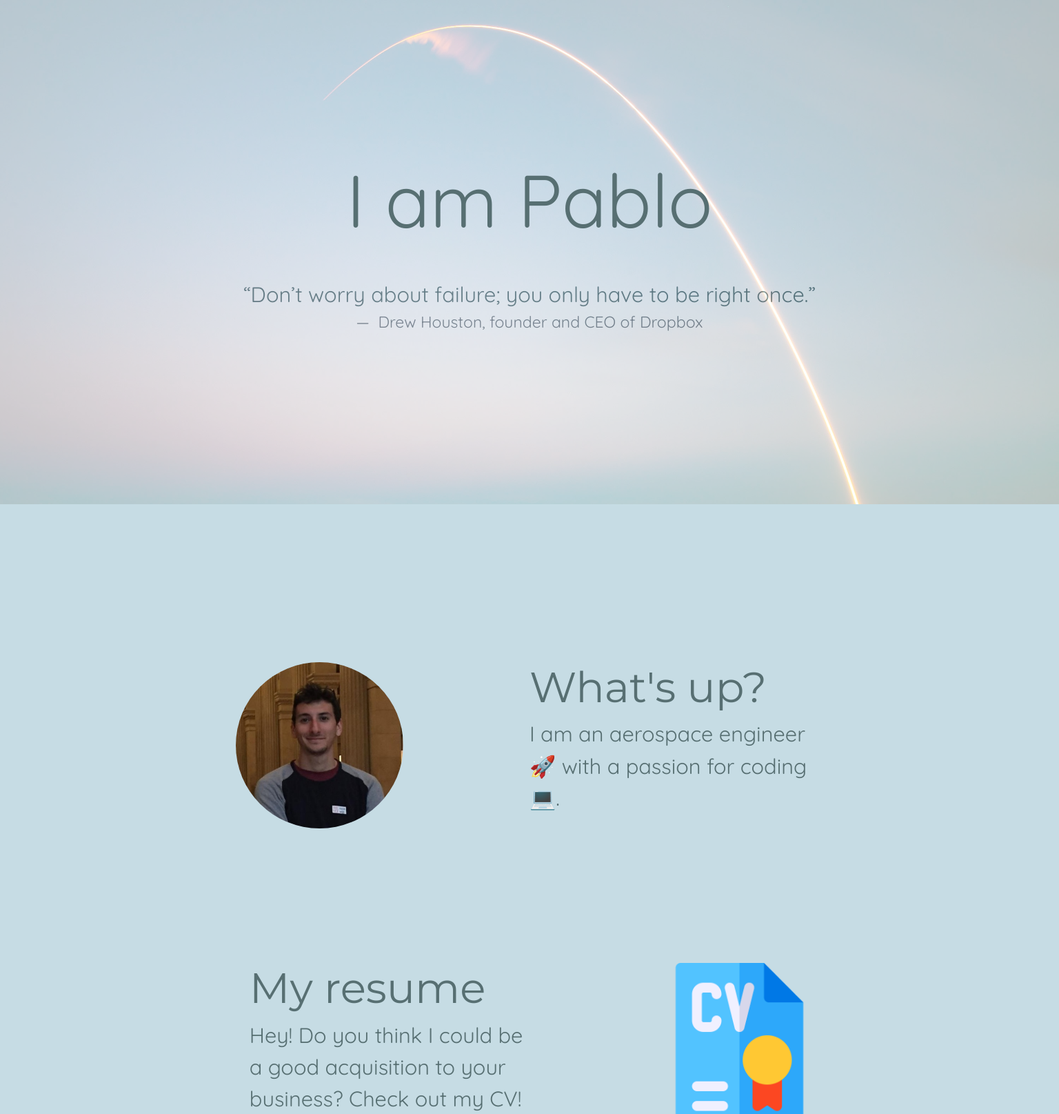
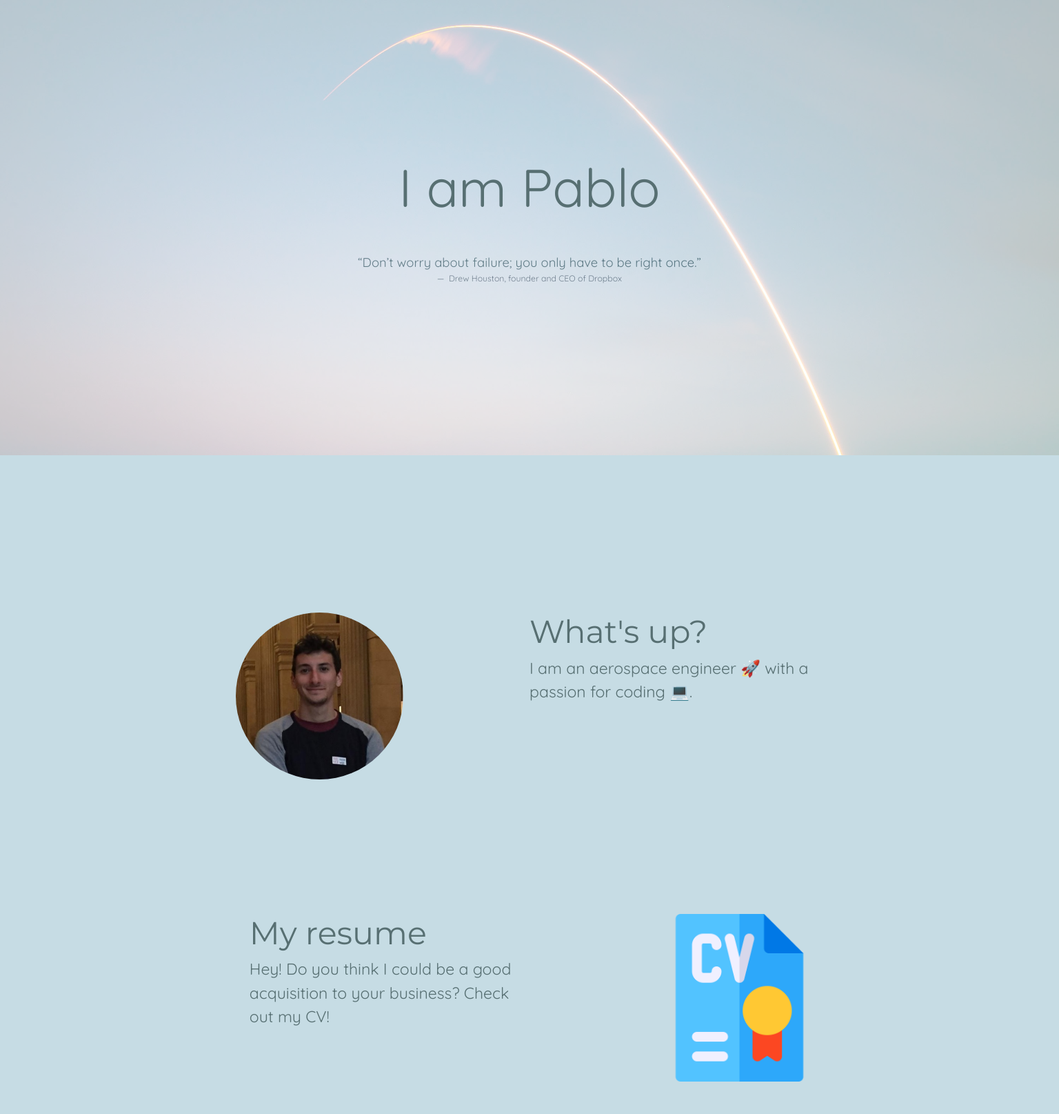
Before and after one commit to pablouboldi/my-website, a Flask app: page / in a window 1536 px wide. Shown: the part 82-1697 px from the top of the page at 69% size. Run offline with Flask 2, Linux system fonts and the light colour scheme; some libraries are stand-ins or nearby versions.

Commit message:
Update the responsiveness of the website

```diff
--- a/static/css/styles.css
+++ b/static/css/styles.css
@@ -5,33 +5,68 @@ body {
     color: #576F72;
 }
 
+
+
 h1 {
     font-size: 7vw;
     margin: 0px auto 0px auto;
     font-family: Quicksand, sans-serif;
 }
+@media screen and (min-width: 1500px) {
+h1 {
+    font-size: 5vw;
+}
+}
+
+
+
+
+
 
 h2 {
-    font-size: 2.5rem;
+    font-size: 4vw;
     font-family: Montserrat, sans-serif;
     font-weight: normal;
 }
+
 
 h3 {
     color: #11999E;
     font-family: Montserrat, sans-serif;
 }
 
-blockquote p{
-    font-size: 2vw;
+
+
+.subheading{
+    font-size: 2.5vw;
+}
+@media screen and (min-width: 1500px) {
+    .subheading{
+        font-size: 1.2vw;
+    }
 }
 
-.blockquote-footer{
-    font-size: 1.5vw;
+
+
+
+
+.author {
+    font-size: 1.7vw;
+}
+@media screen and (min-width: 1500px) {
+.author {
+    font-size: 0.8vw;
+}
 }
 
+
+
+
+
+
+
 p {
-    font-size: 1.5rem;
+    font-size: 2.5vw;
     line-height: 1.5;
 }
 
@@ -53,13 +88,15 @@ hr {
 /* ---------------------------- Navbar ---------------------------- */
 
 .navbar {
-/*
-    -webkit-box-shadow: 0px 10px 6px -8px rgba(0,0,0,0.2);
-    -moz-box-shadow: 0px 10px 6px -8px rgba(0,0,0,0.2);
-    box-shadow: 0px 10px 6px -8px rgba(0,0,0,0.2);
-*/
     font-size: 20px;
     background-color: #DAEAF1;
+}
+
+@media screen and (min-width: 1500px) {
+    .navbar {
+    font-size: 20px;
+    background-color: #DAEAF1;
+}
 }
 
 .navbar-brand img{
@@ -139,12 +176,16 @@ hr {
     margin-bottom: 45px;
 }
 
+@media screen and (min-width: 1500px) {
 .item-container h2 {
-    font-size: 4vw;
+    font-size: 3vw;
+}
 }
 
+@media screen and (min-width: 1500px) {
 .item-container p {
-    font-size: 2vw;
+    font-size: 1.5vw;
+}
 }
 
 #profile-img {
@@ -157,6 +198,7 @@ hr {
 
 .about-me {
     text-align: left;
+    font-size: 130%;
 }
 
 /* ---------------------------- contact.html ---------------------------- */
@@ -164,6 +206,7 @@ hr {
 
 .contact-me {
     text-align: left;
+    font-size: 130%;
 }
 
 /* ---------------------------- portfolio.html ---------------------------- */
@@ -198,6 +241,10 @@ hr {
     padding: 20px;
 }
 
+.project-content p {
+    font-size: 130%;
+}
+
 .lead {
     margin-bottom: 20px;
     font-size: 2rem;
--- a/templates/header.html
+++ b/templates/header.html
@@ -4,7 +4,7 @@
 <head>
 
     <meta charset="utf-8">
-<!--    <meta name="viewport" content="width=device-width, initial-scale=1">-->
+    <meta name="viewport" content="width=device-width, initial-scale=1">
 
     <title>Pablo Uboldi</title>
 
--- a/templates/index.html
+++ b/templates/index.html
@@ -5,9 +5,9 @@
     <h1 class="title">I am Pablo</h1>
     <figure>
         <blockquote class="blockquote">
-            <p>“Don’t worry about failure; you only have to be right once.”</p>
+            <p class="subheading">“Don’t worry about failure; you only have to be right once.”</p>
         </blockquote>
-        <p class="blockquote-footer">
+        <p class="blockquote-footer author">
             Drew Houston, founder and CEO of Dropbox
         </p>
     </figure>
```
